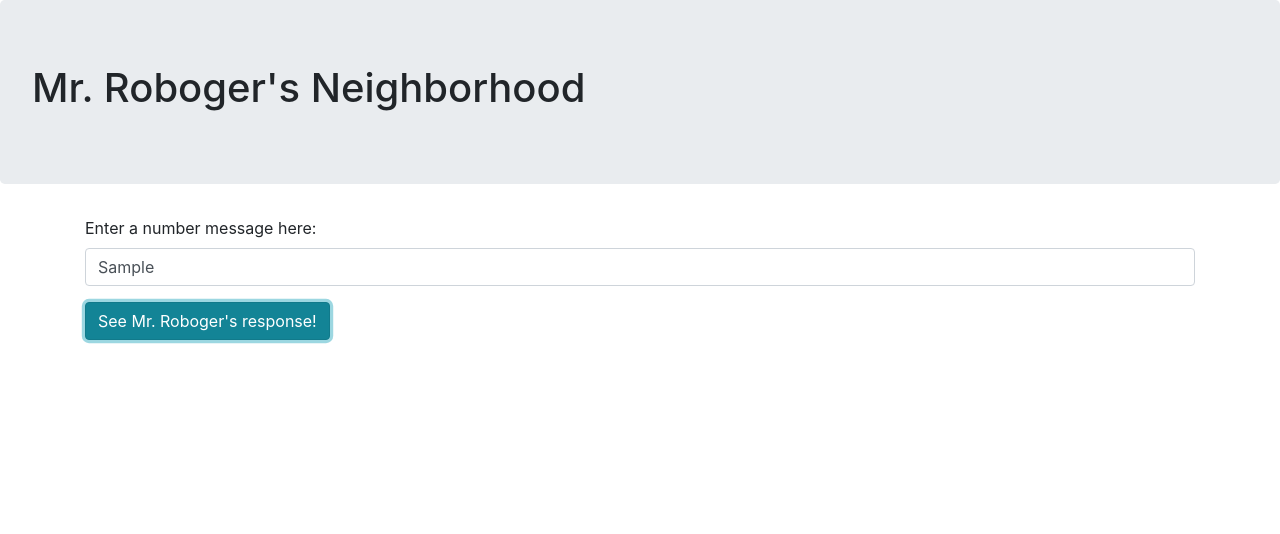
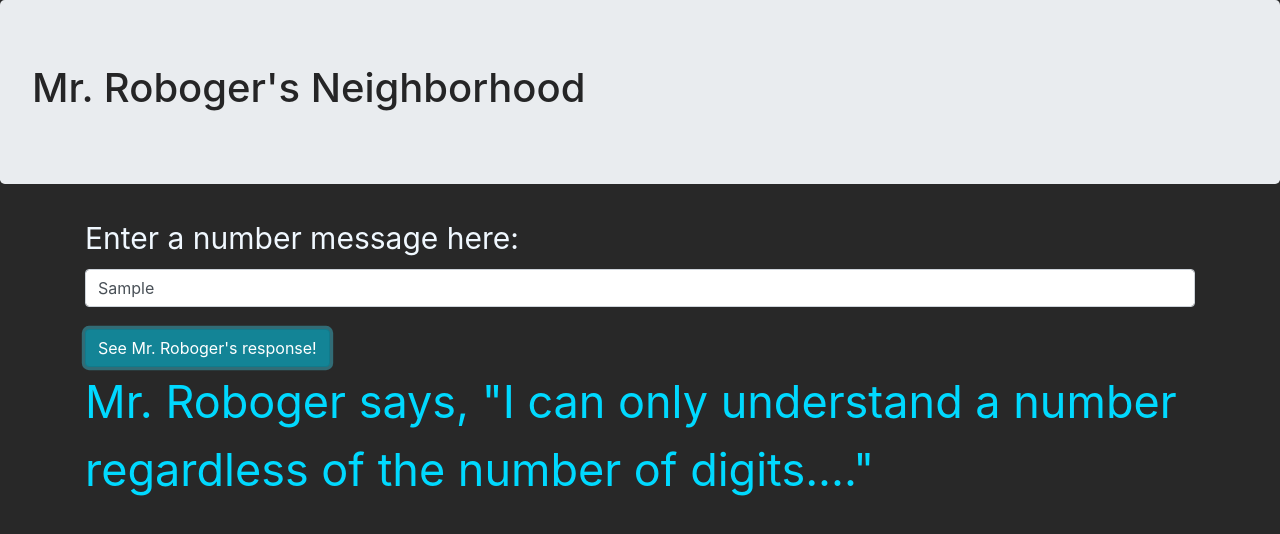
Before and after one commit to jlucoding/mr-robogers-neighborhood, a plain HTML site: page index.html in a window 1280 px wide. Both pictures are taken after typing "Sample" into the empty fields and a click on the button "See Mr. Roboger's response!". Drawn offline with Linux system fonts and the light colour scheme.

Commit message:
add user interface logic to respond to user input. add CSS styling

```diff
--- a/css/styles.css
+++ b/css/styles.css
@@ -0,0 +1,14 @@
+body {
+  background-color: rgba(0, 0, 0, 0.842);
+  color: aliceblue;
+  font-size: 30px;
+}
+
+h1 {
+  color: rgba(0, 0, 0, 0.842);
+}
+
+#response {
+  color: rgb(0, 217, 255);
+  font-size: 45px;
+}
--- a/index.html
+++ b/index.html
@@ -19,7 +19,7 @@
       </div>
     <button type="submit" class="btn btn-info">See Mr. Roboger's response!</button>
     </form>
-    <span id="response"></span>
+    <div id="response"></div>
   </div>
 </body>
 </html>
--- a/js/scripts.js
+++ b/js/scripts.js
@@ -13,7 +13,7 @@ function robogerSays(text) {
   }
 
   if (!Number(text)) {
-    return "I only understand one number regardless of the number of digits...";
+    return "I can only understand a number regardless of the number of digits...";
   }
 
   let numbersArray = [];
@@ -32,14 +32,10 @@ function robogerSays(text) {
   return numbersArray.join(", ");
 }
 
-
-
-// UI logic
-
 $(document).ready(function() {
   $("form#main").submit(function(event) {
   event.preventDefault();
   const text = $("#numbers").val();
-  $("#response").html();
+  $("#response").html(`Mr. Roboger says, "${robogerSays(text)}."`);
   });
 });
```
Also changed, not shown: 1 other file.
